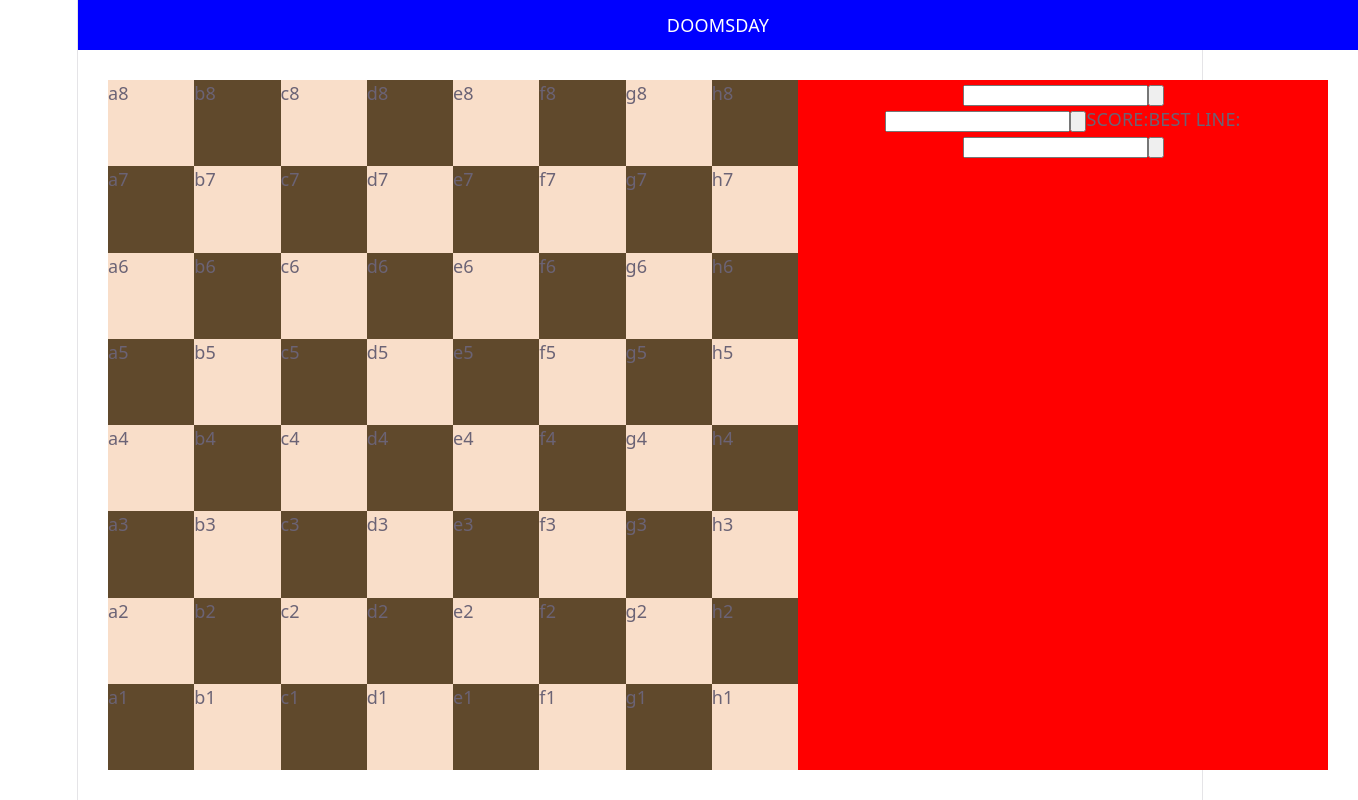
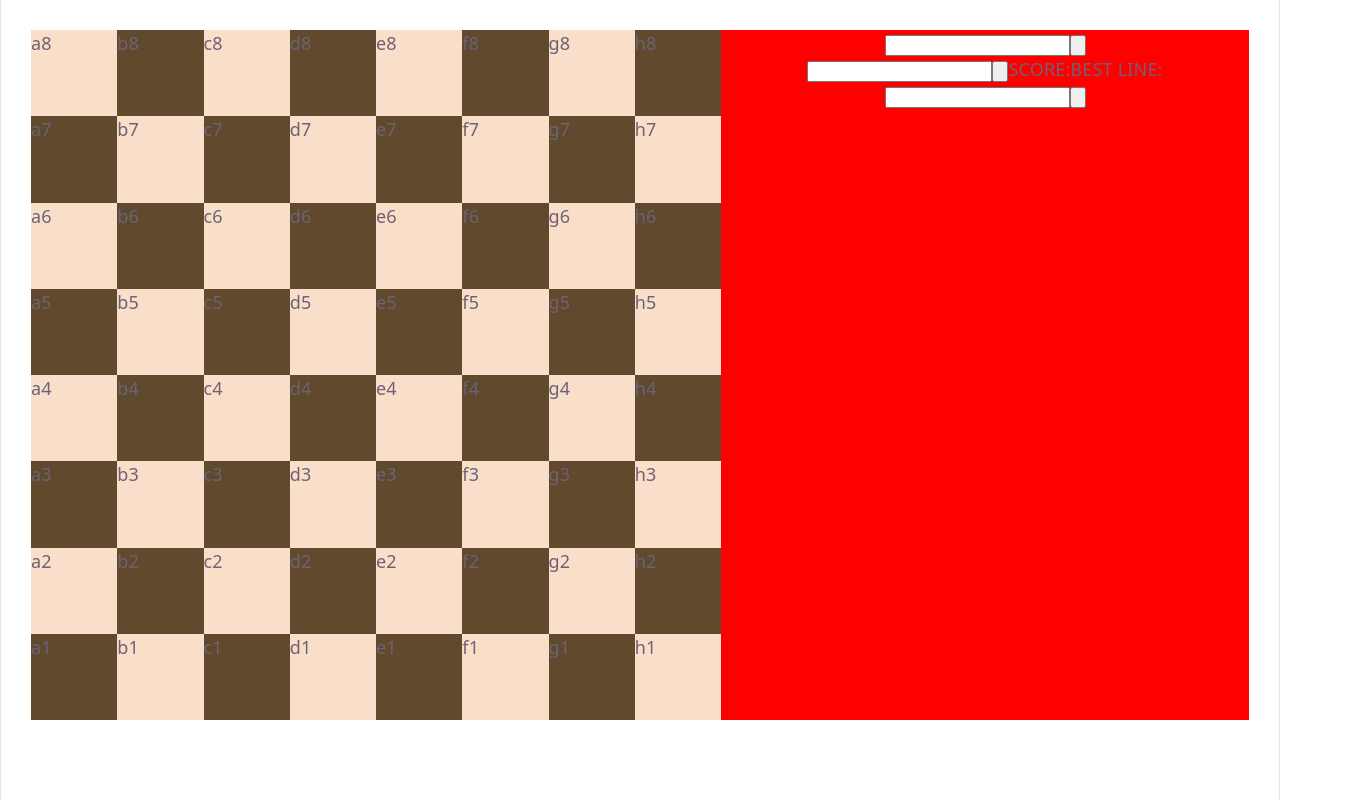
Before and after one commit to Tee-Mou/DoomsdayEngine, a React (Vite) app in the folder app/: page / in a window 1280 px wide. Shown: the whole page, 1358 px wide, since content can reach past the window. Built offline with nearby package versions, Linux system fonts and the light colour scheme.

Commit message:
Fixed some sizing issues.

```diff
--- a/app/src/ui/App.css
+++ b/app/src/ui/App.css
@@ -1,9 +1,4 @@
-body {
-    min-height: 600px;
-    min-width: 800px;
-}
-
-#screen-container{
+#root  {
     height: 100vh;
     width: 100vw;
 
@@ -11,19 +6,12 @@ body {
     padding: 0px;
 }
 
-.titlebar {
-    --title-height: 50px;
-    height: var(--title-height);
+#screen-container {
+    height: 100%;
+    width: 100%;
 
     margin: 0px;
     padding: 0px;
-
-    background: blue;
-    color: white;
-    display: flex;
-    justify-content: center;
-    align-items: center;
-    app-region: drag;
 }
 
 .engine-ui {
--- a/app/src/ui/App.tsx
+++ b/app/src/ui/App.tsx
@@ -10,7 +10,6 @@ function App() {
   return (
     <>
       <div id="screen-container">
-        <div className="titlebar"> DOOMSDAY </div>
         <div className="engine-ui">
           <Board/>
           <div id="tools">
```
